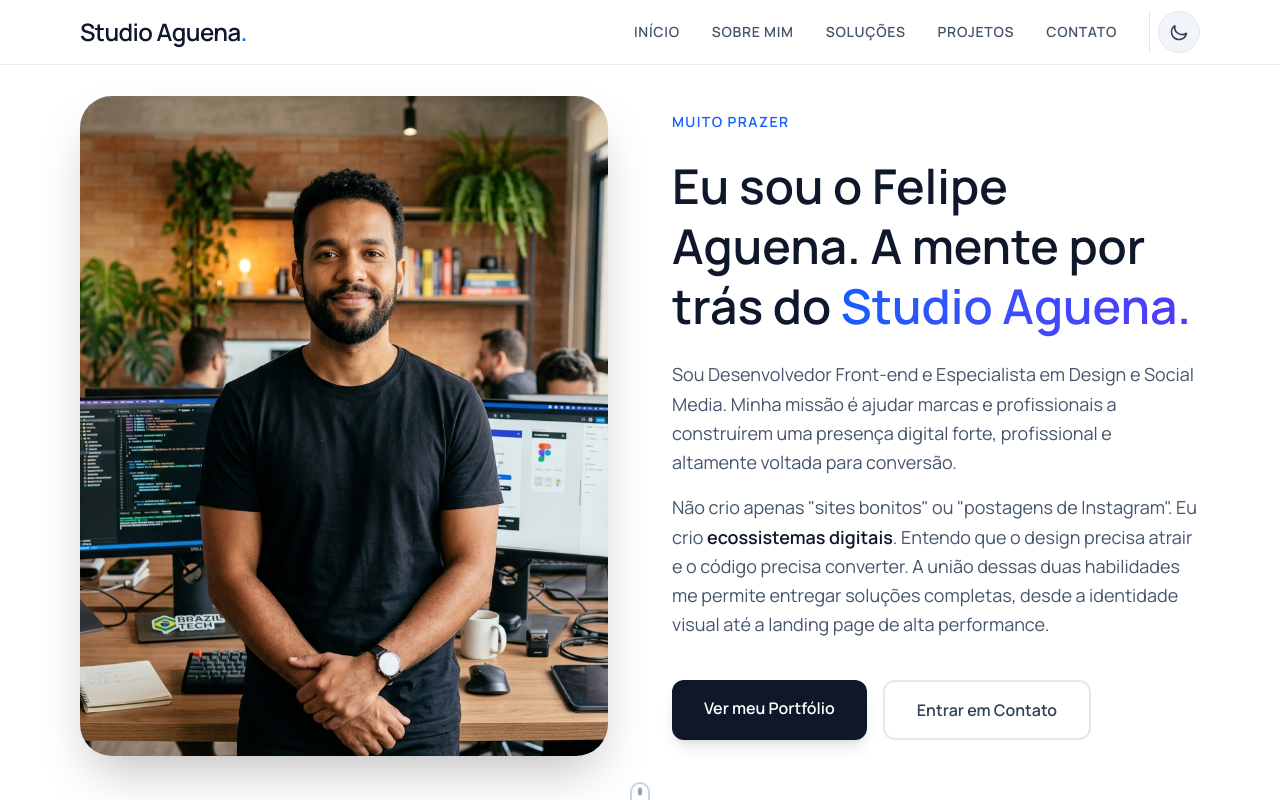
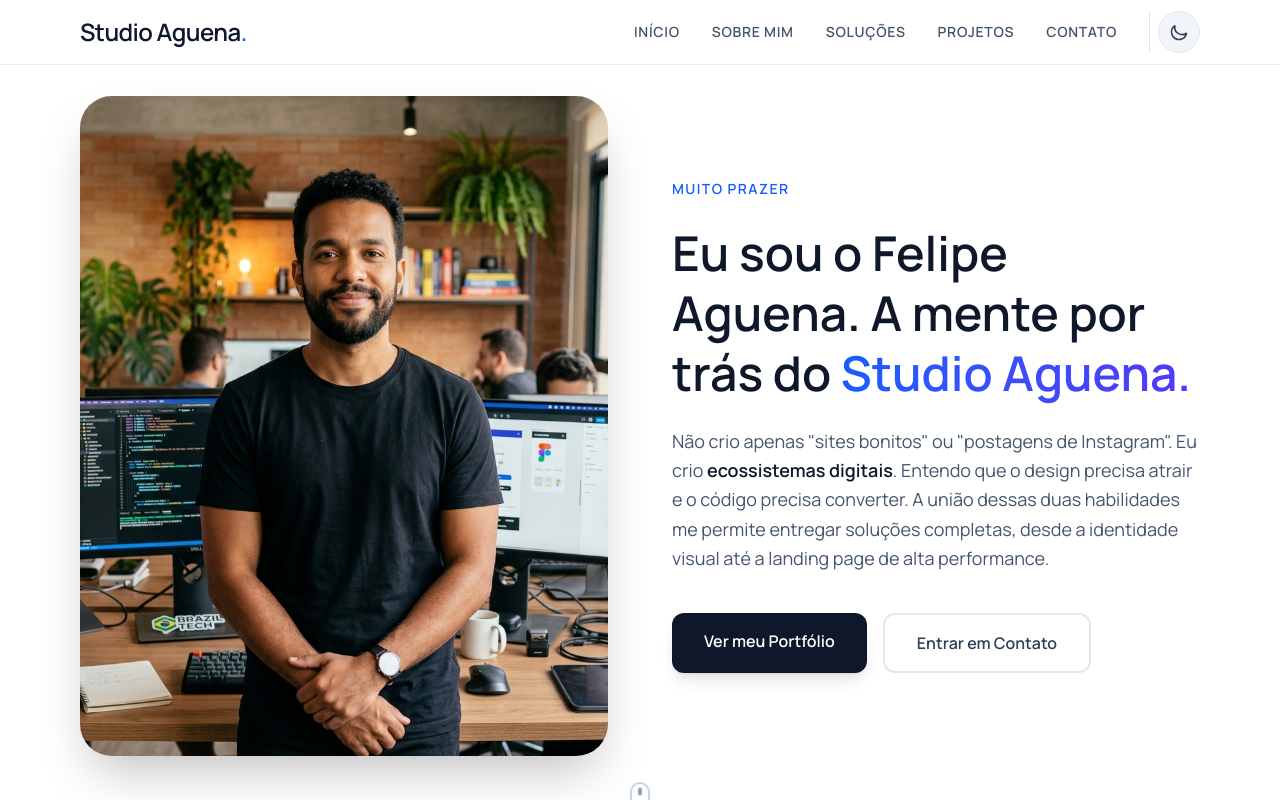
Before and after one commit to felipeaguena/studioaguena, a Next.js app: page /sobre in a window 1280 px wide. Shown: the top 800 px of the page. Built offline with nearby package versions, Linux system fonts and the light colour scheme.

Commit message:
atualização pagina sobre

```diff
--- a/src/app/sobre/page.tsx
+++ b/src/app/sobre/page.tsx
@@ -45,10 +45,6 @@ export default function SobrePage() {
             </FadeIn>
             <FadeIn direction="up" delay={0.4}>
               <div className="text-lg text-slate-600 dark:text-slate-300 space-y-4 leading-relaxed">
-                <p>
-                  Sou Desenvolvedor Front-end e Especialista em Design e Social Media.
-                  Minha missão é ajudar marcas e profissionais a construírem uma presença digital forte, profissional e altamente voltada para conversão.
-                </p>
                 <p>
                   Não crio apenas &quot;sites bonitos&quot; ou &quot;postagens de Instagram&quot;. Eu crio <strong className="text-slate-900 dark:text-white font-semibold">ecossistemas digitais</strong>.
                   Entendo que o design precisa atrair e o código precisa converter.
```
